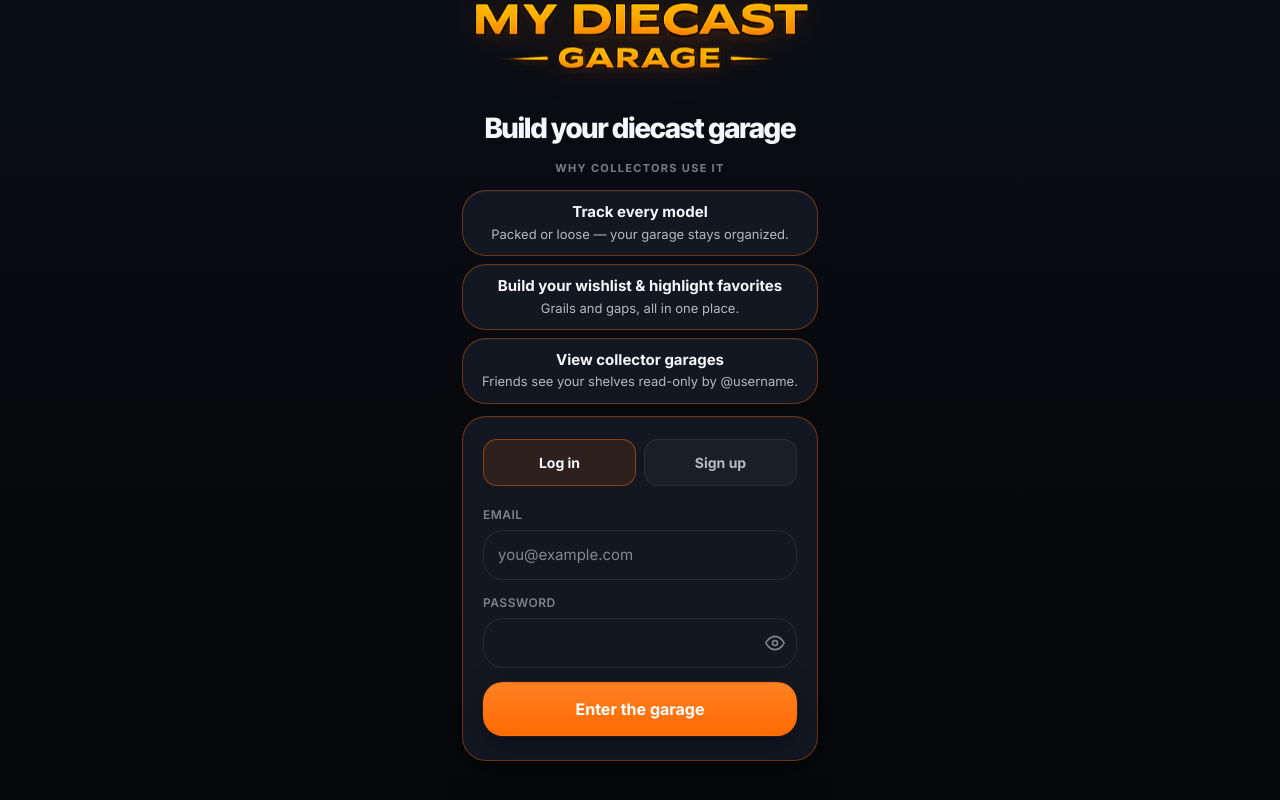
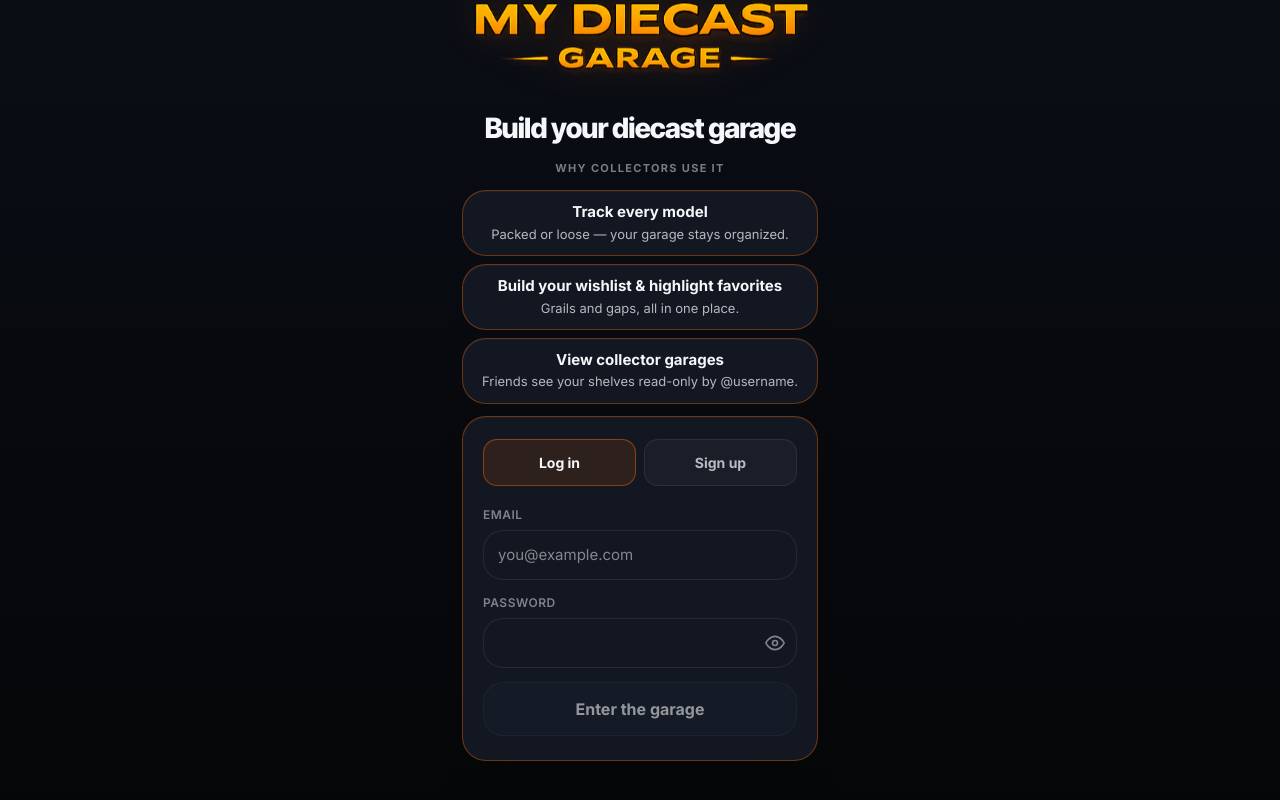
Before and after one commit to fuegodiecasttoys-png/mydiecastgarage, a Next.js app: page /login in a window 1280 px wide. Shown: the part 268-1068 px from the top of the page. Built offline with nearby package versions, Linux system fonts and the light colour scheme; no server answers.

Commit message:
Implement login button state management in AuthExperience component to disable button when loading or fields are empty, ensuring consistent user experience with the signup process.

```diff
--- a/app/components/AuthExperience.tsx
+++ b/app/components/AuthExperience.tsx
@@ -293,6 +293,9 @@ export function AuthExperience({ initialTab }: { initialTab: Tab }) {
 
   const passwordsMismatchSignup = confirmPassword.length > 0 && password !== confirmPassword;
 
+  /** Log in tab — same CTA pattern as Create account (gray until form is ready). */
+  const loginSubmitDisabled = loading || !email.trim() || !password;
+
   /** Used only on the Sign up tab (Create account). */
   const signupCreateDisabled =
     loading ||
@@ -304,6 +307,9 @@ export function AuthExperience({ initialTab }: { initialTab: Tab }) {
     !!usernameRpcError ||
     !passwordCheck.ok ||
     password !== confirmPassword;
+
+  const primaryCtaStyle = (disabled: boolean) =>
+    disabled ? dvPrimaryButtonDisabled : dvPrimaryButton;
 
   const shell: CSSProperties = {
     minHeight: "100vh",
@@ -543,9 +549,9 @@ export function AuthExperience({ initialTab }: { initialTab: Tab }) {
               ) : null}
               <button
                 type="button"
-                disabled={loading}
+                disabled={loginSubmitDisabled}
                 onClick={() => void handleLogin()}
-                style={loading ? dvPrimaryButtonDisabled : dvPrimaryButton}
+                style={primaryCtaStyle(loginSubmitDisabled)}
               >
                 {loading ? "Signing in…" : "Enter the garage"}
               </button>
@@ -655,7 +661,7 @@ export function AuthExperience({ initialTab }: { initialTab: Tab }) {
                 type="button"
                 disabled={signupCreateDisabled}
                 onClick={() => void handleSignup()}
-                style={signupCreateDisabled ? dvPrimaryButtonDisabled : dvPrimaryButton}
+                style={primaryCtaStyle(signupCreateDisabled)}
               >
                 {loading ? "Creating account…" : "Create account"}
               </button>
```
